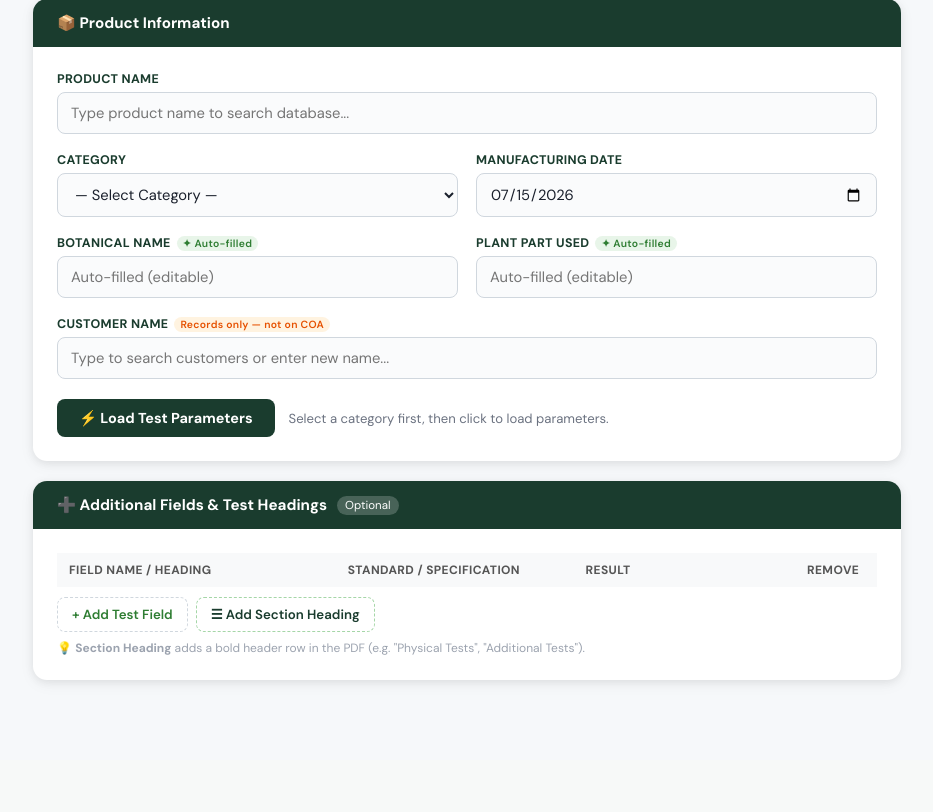
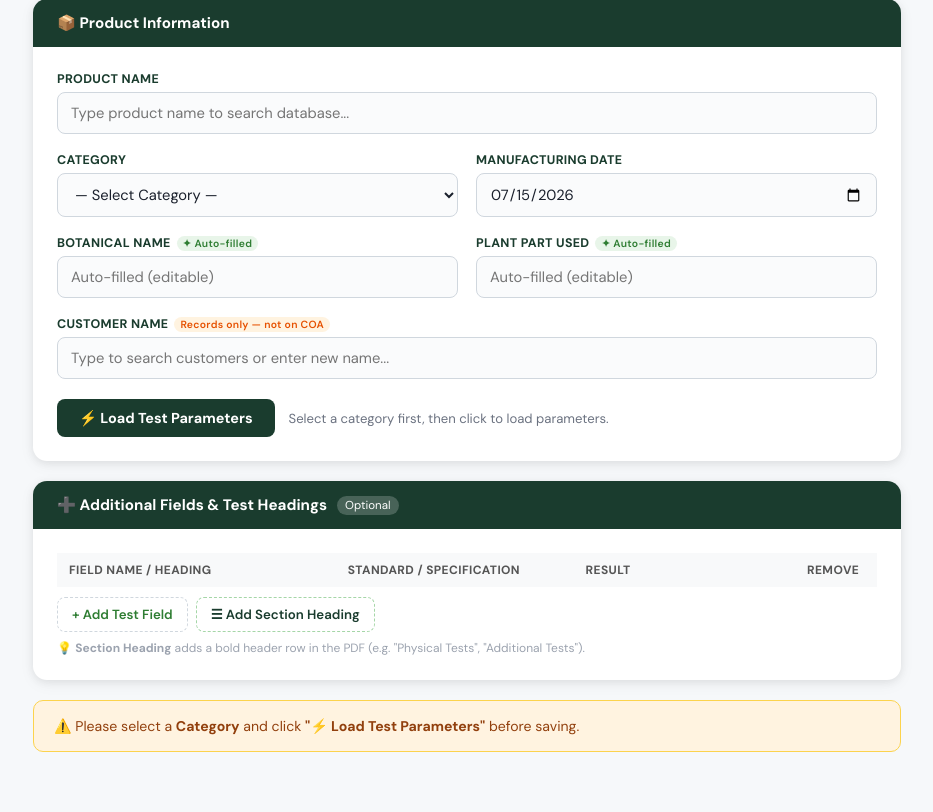
Before and after one commit to Madhurhiya/coa-system, a Django app: page /coa/create/ in a window 1280 px wide. Shown: the part 162-974 px from the top of the page, without its empty margins (173-1106 px from the left). Before the commit the page ends 846 px from the top, so only its background shows below. Run offline with Django 5.2, Linux system fonts and the light colour scheme; the visitor is signed in with stand-in values (Sample User, id 1); data that the repository does not hold is empty; parts of the project's set-up code (start-up, migrations or seed data) failed here and were passed over.

Commit message:
fix: show helper message when params not loaded, fix typo in detail

```diff
--- a/coa/templates/coa/create_coa.html
+++ b/coa/templates/coa/create_coa.html
@@ -311,8 +311,12 @@
             </div>
         </div>
 
-        {% if grouped_parameters %}
+      {% if grouped_parameters %}
         <button type="submit" name="save_coa" class="btn-submit">✅ Save Certificate of Analysis</button>
+        {% else %}
+        <div style="background:#fff3e0;border:1.5px solid #fcd34d;border-radius:10px;padding:16px 20px;margin-top:8px;font-size:0.88rem;color:#92400e;">
+            ⚠️ Please select a <strong>Category</strong> and click <strong>"⚡ Load Test Parameters"</strong> before saving.
+        </div>
         {% endif %}
 
     </form>
```
